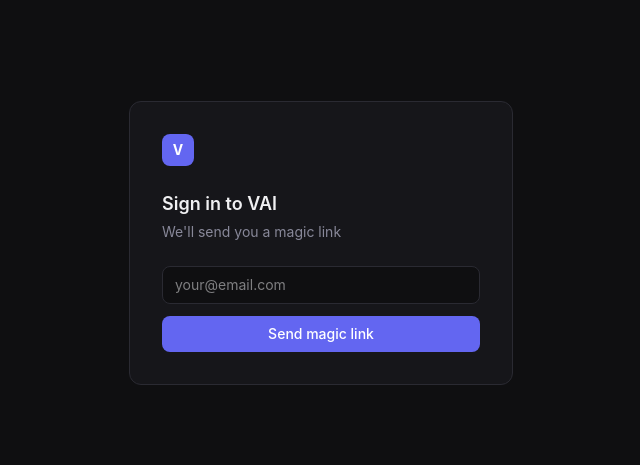
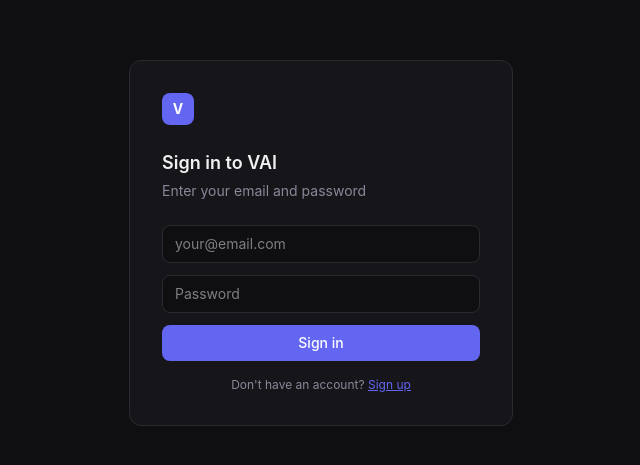
Before and after one commit to swarnimmandloi/vai_v1, a Next.js app: page /login in a window 1280 px wide. Shown: the part 157-622 px from the top of the page, without its empty margins (319-959 px from the left). Built offline with nearby package versions, Linux system fonts and the light colour scheme.

Commit message:
feat: replace magic link with email+password login
Adds password field, sign in/sign up toggle, and inline error display.
No more email OTP rate limit issues during testing.

https://claude.ai/code/session_01Q1J7nU6ewWuNKywywi7foR

```diff
--- a/src/app/(auth)/login/page.tsx
+++ b/src/app/(auth)/login/page.tsx
@@ -3,82 +3,110 @@
 export const dynamic = 'force-dynamic';
 
 import { useState } from 'react';
+import { useRouter } from 'next/navigation';
 import { createClient } from '@/lib/supabase/client';
 
 export default function LoginPage() {
+  const router = useRouter();
   const [email, setEmail] = useState('');
-  const [sent, setSent] = useState(false);
+  const [password, setPassword] = useState('');
+  const [error, setError] = useState('');
   const [loading, setLoading] = useState(false);
+  const [mode, setMode] = useState<'signin' | 'signup'>('signin');
 
-  async function handleLogin(e: React.FormEvent) {
+  async function handleSubmit(e: React.FormEvent) {
     e.preventDefault();
     setLoading(true);
+    setError('');
     const supabase = createClient();
-    const { error } = await supabase.auth.signInWithOtp({
-      email,
-      options: { emailRedirectTo: `${window.location.origin}/auth/callback` },
-    });
-    if (!error) setSent(true);
+
+    if (mode === 'signin') {
+      const { error } = await supabase.auth.signInWithPassword({ email, password });
+      if (error) {
+        setError(error.message);
+      } else {
+        router.push('/projects');
+      }
+    } else {
+      const { error } = await supabase.auth.signUp({ email, password });
+      if (error) {
+        setError(error.message);
+      } else {
+        router.push('/projects');
+      }
+    }
+
     setLoading(false);
   }
 
+  const inputStyle = {
+    background: 'var(--background)',
+    borderColor: 'var(--border)',
+    color: 'var(--foreground)',
+  };
+
   return (
-    <div
-      className="flex items-center justify-center min-h-screen"
-      style={{ background: 'var(--background)' }}
-    >
-      <div
-        className="w-full max-w-sm p-8 rounded-xl border"
-        style={{ background: 'var(--panel-bg)', borderColor: 'var(--border)' }}
-      >
-        <div
-          className="w-8 h-8 rounded-lg flex items-center justify-center text-white text-sm font-bold mb-6"
-          style={{ background: 'var(--accent)' }}
-        >
+    <div className="flex items-center justify-center min-h-screen" style={{ background: 'var(--background)' }}>
+      <div className="w-full max-w-sm p-8 rounded-xl border" style={{ background: 'var(--panel-bg)', borderColor: 'var(--border)' }}>
+        <div className="w-8 h-8 rounded-lg flex items-center justify-center text-white text-sm font-bold mb-6" style={{ background: 'var(--accent)' }}>
           V
         </div>
         <h1 className="text-lg font-semibold mb-1" style={{ color: 'var(--foreground)' }}>
-          Sign in to VAI
+          {mode === 'signin' ? 'Sign in to VAI' : 'Create your account'}
         </h1>
         <p className="text-sm mb-6" style={{ color: 'var(--muted-fg)' }}>
-          We&apos;ll send you a magic link
+          {mode === 'signin' ? 'Enter your email and password' : 'Pick an email and password'}
         </p>
 
-        {sent ? (
-          <p className="text-sm" style={{ color: 'var(--foreground)' }}>
-            Check your email for the magic link.
-          </p>
-        ) : (
-          <form onSubmit={handleLogin} className="space-y-3">
+        <form onSubmit={handleSubmit} className="space-y-3">
           <input
             type="email"
             placeholder="your@email.com"
             value={email}
             onChange={(e) => setEmail(e.target.value)}
             required
-              className="w-full px-3 py-2 rounded-lg border text-sm outline-none transition-colors"
-              style={{
-                background: 'var(--background)',
-                borderColor: 'var(--border)',
-                color: 'var(--foreground)',
-              }}
-              onFocus={(e) => {
-                (e.target as HTMLInputElement).style.borderColor = 'var(--accent)';
-              }}
-              onBlur={(e) => {
-                (e.target as HTMLInputElement).style.borderColor = 'var(--border)';
-              }}
+            className="w-full px-3 py-2 rounded-lg border text-sm outline-none"
+            style={inputStyle}
+            onFocus={(e) => { (e.target as HTMLInputElement).style.borderColor = 'var(--accent)'; }}
+            onBlur={(e) => { (e.target as HTMLInputElement).style.borderColor = 'var(--border)'; }}
           />
+          <input
+            type="password"
+            placeholder="Password"
+            value={password}
+            onChange={(e) => setPassword(e.target.value)}
+            required
+            minLength={6}
+            className="w-full px-3 py-2 rounded-lg border text-sm outline-none"
+            style={inputStyle}
+            onFocus={(e) => { (e.target as HTMLInputElement).style.borderColor = 'var(--accent)'; }}
+            onBlur={(e) => { (e.target as HTMLInputElement).style.borderColor = 'var(--border)'; }}
+          />
+
+          {error && (
+            <p className="text-xs" style={{ color: '#e53e3e' }}>{error}</p>
+          )}
+
           <button
             type="submit"
             disabled={loading}
             className="w-full py-2 rounded-lg text-sm font-medium text-white transition-opacity hover:opacity-90 disabled:opacity-50"
             style={{ background: 'var(--accent)' }}
           >
-              {loading ? 'Sending...' : 'Send magic link'}
+            {loading ? '...' : mode === 'signin' ? 'Sign in' : 'Create account'}
           </button>
         </form>
-        )}
+
+        <p className="text-xs text-center mt-4" style={{ color: 'var(--muted-fg)' }}>
+          {mode === 'signin' ? "Don't have an account? " : 'Already have an account? '}
+          <button
+            onClick={() => { setMode(mode === 'signin' ? 'signup' : 'signin'); setError(''); }}
+            className="underline"
+            style={{ color: 'var(--accent)' }}
+          >
+            {mode === 'signin' ? 'Sign up' : 'Sign in'}
+          </button>
+        </p>
       </div>
     </div>
   );
```
Lines whose indentation alone changed are shown as unchanged.
